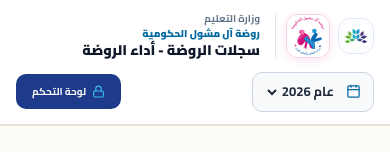
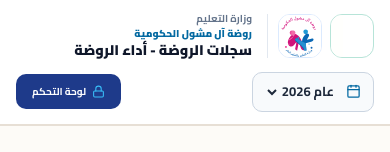
Before and after one commit to MOO651/kindergarten-archive, a React (Vite) app: page / in a window 390 px wide. Shown: the top 152 px of the page. Built offline with nearby package versions, Linux system fonts and the light colour scheme; no server answers; the HTML template or start-up script is replaced by a standard one.

Commit message:
Refine public brand logos

```diff
--- a/index.html
+++ b/index.html
@@ -2,7 +2,7 @@
 <html lang="ar" dir="rtl">
   <head>
     <meta charset="UTF-8" />
-    <link rel="icon" type="image/jpeg" href="/ministry-logo.jpg" />
+    <link rel="icon" type="image/jpeg" href="/ministry-official.jpg" />
     <meta name="viewport" content="width=device-width, initial-scale=1.0" />
     <meta name="theme-color" content="#047857" />
     <meta name="description" content="أرشيف سجلات روضة آل مشول الحكومية" />
--- a/src/index.css
+++ b/src/index.css
@@ -61,20 +61,41 @@
 .brand-logo {
   width: 54px;
   height: 54px;
-  object-fit: cover;
   border-radius: 12px;
   border: 1px solid #dbeafe;
   background: #fff;
+  display: block;
+  overflow: hidden;
+}
+
+.ministry-logo-frame,
+.school-logo-frame {
+  position: relative;
+  flex: 0 0 54px;
+  overflow: hidden;
+}
+
+.ministry-logo-frame {
+  border-color: #b7e4d8;
 }
 
 .ministry-logo {
-  width: 44px;
-  height: 44px;
-  object-fit: contain;
-  padding: 4px;
+  width: 126px;
+  height: 88px;
+  max-width: none;
+  border: 0;
+  border-radius: 0;
+  object-fit: cover;
+  object-position: center;
+  transform: translate(-36px, -17px);
 }
 
 .school-logo {
+  width: 54px;
+  height: 54px;
+  border: 0;
+  border-radius: 0;
+  object-fit: contain;
   border-color: #fbcfe8;
   box-shadow: 0 2px 8px rgba(209, 25, 127, 0.12);
 }
@@ -145,9 +166,15 @@
     height: 44px;
   }
 
+  .ministry-logo-frame,
+  .school-logo-frame {
+    flex-basis: 44px;
+  }
+
   .ministry-logo {
-    width: 36px;
-    height: 36px;
+    width: 104px;
+    height: 72px;
+    transform: translate(-30px, -14px);
   }
 
   .home-header > div:last-child {
--- a/src/pages/Home.jsx
+++ b/src/pages/Home.jsx
@@ -58,8 +58,8 @@
       <header className="home-header" style={{ padding: '16px 35px', display: 'flex', justifyContent: 'space-between', alignItems: 'center', position: 'sticky', top: 0, zIndex: 50, background: '#ffffff', borderBottom: '2px solid #e7dfd5' }}>
         <div className="brand-group" style={{ display: 'flex', alignItems: 'center', gap: '15px' }}>
           <div className="brand-logos" aria-label="شعار وزارة التعليم وشعار روضة آل مشول">
-            <img src="/ministry-logo.jpg" alt="شعار وزارة التعليم" className="brand-logo ministry-logo" />
-            <img src="/school-logo.svg" alt="شعار روضة آل مشول" className="brand-logo school-logo" />
+            <span className="brand-logo ministry-logo-frame"><img src="/ministry-official.jpg" alt="شعار وزارة التعليم" className="brand-logo ministry-logo" /></span>
+            <span className="brand-logo school-logo-frame"><img src="/school-logo.svg" alt="شعار روضة آل مشول" className="brand-logo school-logo" /></span>
           </div>
           <div className="brand-copy">
             <span className="ministry-label">وزارة التعليم</span>
```
Also changed, not shown: public/ministry-official.jpg (added).
